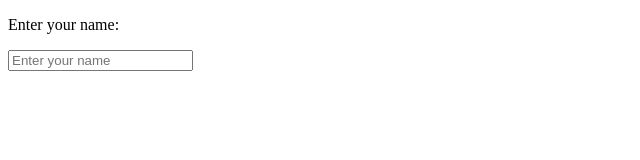
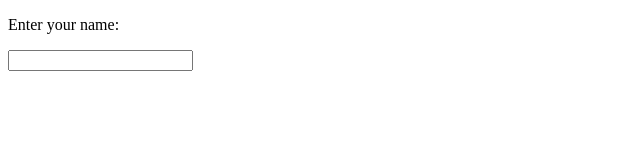
Before and after one commit to acciojob/personal-greeting-sandeep-mz, a React app: page / in a window 1280 px wide. Shown: the top 160 px of the page, without its empty margins (0-640 px from the left). Built offline with nearby package versions, Linux system fonts and the light colour scheme.

Commit message:
2nd release

```diff
--- a/src/components/App.js
+++ b/src/components/App.js
@@ -14,7 +14,7 @@ const App = () => {
           type="text"
           value={name}
           onChange={handleNameChange}
-          placeholder="Enter your name"
+          // placeholder="Enter your name"
         />
       </label>
       {name && (
```
